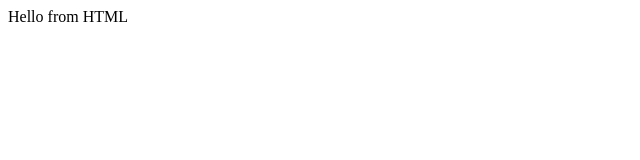
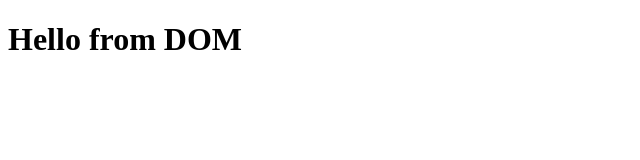
Before and after one commit to mendlik/react-intro, a website: page 01-hello-world/index.html in a window 1280 px wide. Shown: the whole page, without its empty margins (0-640 px from the left). Drawn offline with Linux system fonts and the light colour scheme.

Commit message:
01-hello-world: Create element using browser DOM

```diff
--- a/01-hello-world/index.html
+++ b/01-hello-world/index.html
@@ -5,7 +5,7 @@
   <title>Hello World</title>
 </head>
 <body>
-  <div>Hello from HTML</div>
+  <div id="root"></div>
   <script src="./script.js"></script>
 </body>
 </html>
--- a/01-hello-world/script.js
+++ b/01-hello-world/script.js
@@ -1 +1,9 @@
-console.log('Hello world');
+function createElement(type, text) {
+  var element = document.createElement(type);
+  element.innerText = text;
+  return element;
+}
+
+document
+  .getElementById('root')
+  .appendChild(createElement('h1', 'Hello from DOM'));
```
